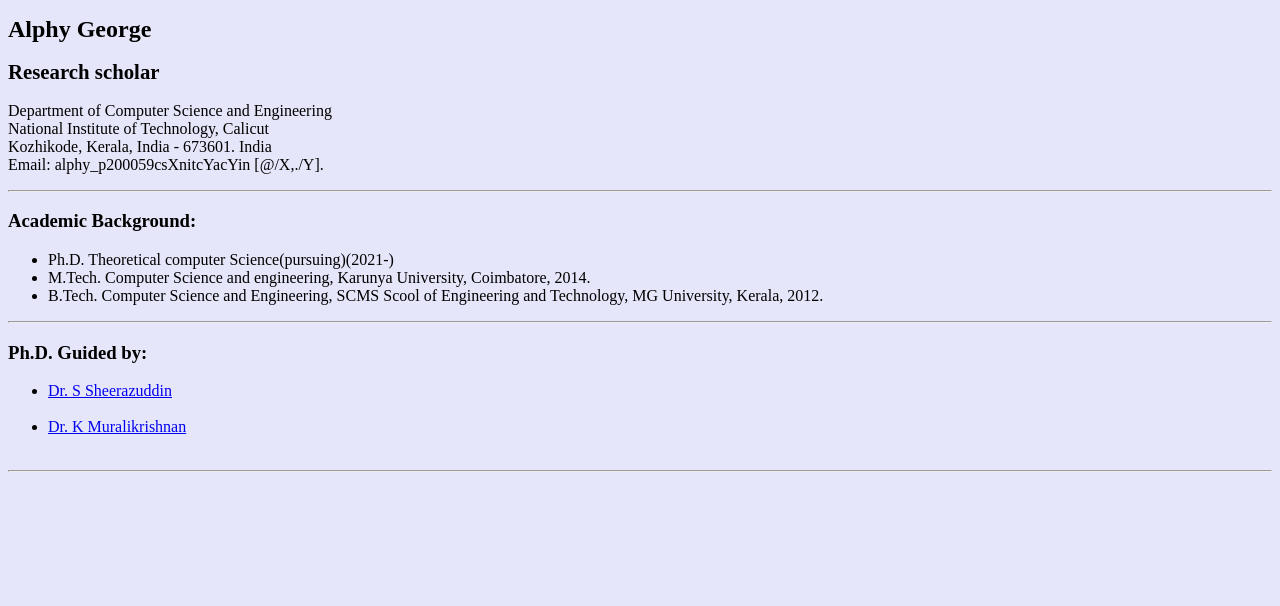
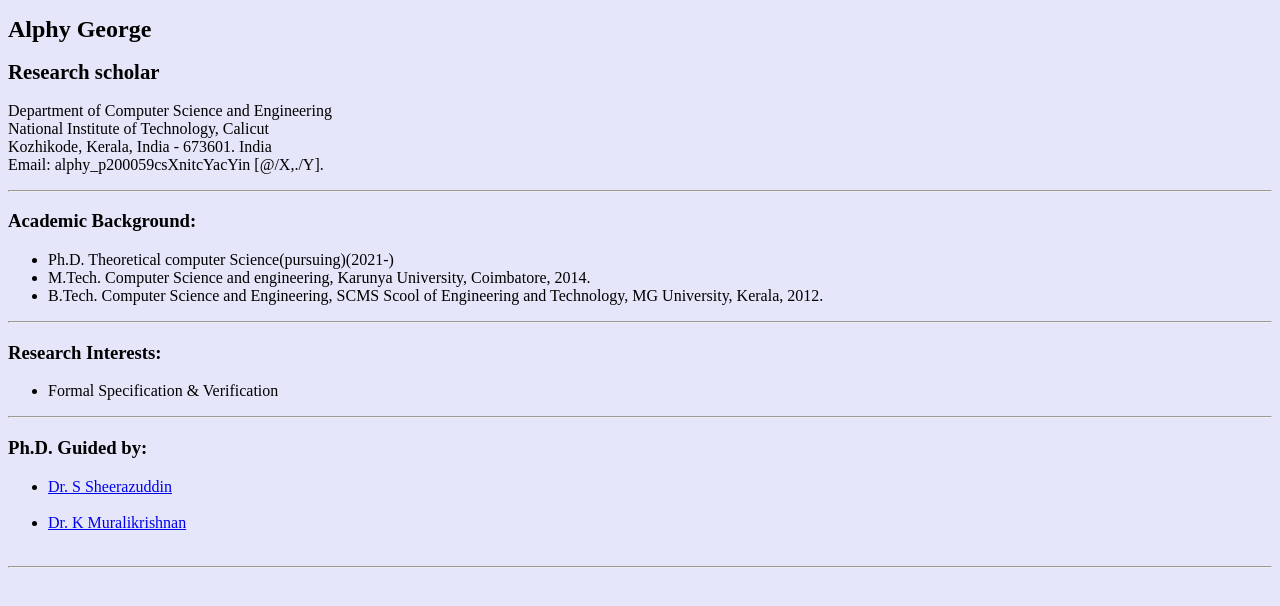
Before and after one commit to alphygeorgev/alphygeorgev.github.io, a plain HTML site: page index.html in a window 1280 px wide. Drawn offline with Linux system fonts and the light colour scheme.

Commit message:
Update index.html

```diff
--- a/index.html
+++ b/index.html
@@ -20,6 +20,11 @@ Email: alphy_p200059csXnitcYacYin [@/X,./Y].</p>
 <li>B.Tech. Computer Science and Engineering, SCMS Scool of Engineering and Technology, MG University, Kerala, 2012.</li>
 </ul>
 <HR>
+<h3>Research Interests:</h3>
+<ul>
+<li>Formal Specification & Verification</li>
+</ul>
+<HR>
 <h3>Ph.D. Guided by:</h3>
 <ul>
   <li><a href="https://sheerazuddins.github.io/" target="_blank">Dr. S Sheerazuddin</a></li><br>
```
